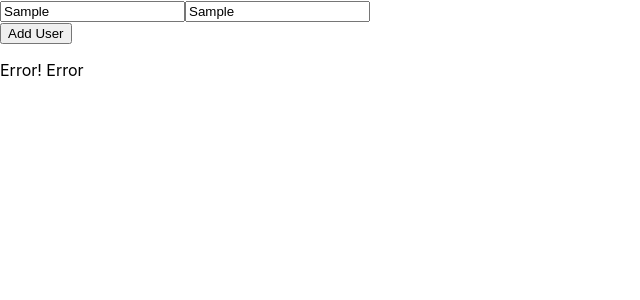
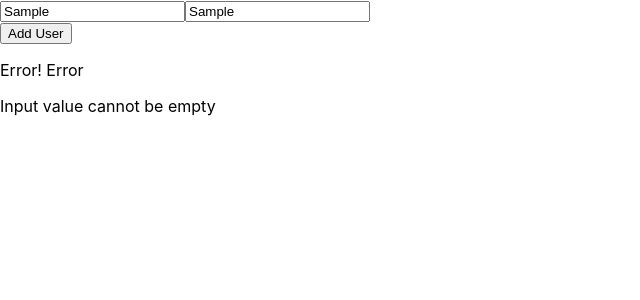
Before and after one commit to AnnieDebbie/user_tracker, a React (Create React App) app: page / in a window 1280 px wide. Both pictures are taken after typing "Sample", "Sample" into the empty fields and a click on the button "Add User". Shown: the top 300 px of the page, without its empty margins (0-640 px from the left). Built offline with nearby package versions, Linux system fonts and the light colour scheme.

Commit message:
Feat: Distribute error state and messages - Move create error function and related states to app js - Add condition to show modal if both input values are empty - Show error modal only if form is invalid

```diff
--- a/src/App.js
+++ b/src/App.js
@@ -6,9 +6,12 @@ import ErrorModal from "./components/ErrorModal";
 
 function App() {
   const [users, setUsers] = useState([]);
-  const [isFormValid, setIsFormValid] = useState(false);
+  const [isFormValid, setIsFormValid] = useState(true);
   const [isNameValid, setIsNameValid] = useState(false);
   const [isAgeValid, setIsAgeValid] = useState(false);
+  const [nameError, setNameError] = useState("");
+  const [ageError, setAgeError] = useState("");
+  const [formError, setFormError] = useState("");
 
   function addUserHandler(newUser) {
     setUsers((prevUsers) => [...prevUsers, newUser]);
@@ -18,8 +21,25 @@ function App() {
     setIsFormValid(validValue);
   }
 
-  const allInfo = [
-    {
+  function createError(formValidity) {
+    if (formValidity === false) {
+      let formErrMessage = "Input value cannot be empty";
+      setFormError(formErrMessage);
+      return formErrMessage;
+    }
+    if (isAgeValid === false) {
+      let ageErrMessage = "Please enter a valid number";
+      setAgeError(ageErrMessage);
+      return ageErrMessage;
+    }
+    if (isNameValid === false) {
+      let nameErrMessage = "Please enter a valid age";
+      setNameError(nameErrMessage);
+      return nameErrMessage;
+    }
+  }
+
+  const allInfo = {
     isFormValid: isFormValid,
     setIsFormValid: checkFormValidity,
     onAddUser: addUserHandler,
@@ -27,24 +47,16 @@ function App() {
     isNameValid: isNameValid,
     setIsAgeValid: setIsAgeValid,
     setIsNameValid: setIsNameValid,
-    },
-  ];
+    showErrorModal: createError,
+    ageError: ageError,
+    nameError: nameError,
+    formError: formError,
+  };
   return (
     <div className="">
-      <AddUserForm
-        allInfo={allInfo}
-        // isFormValid={isFormValid}
-        // setIsFormValid={checkFormValidity}
-        // onAddUser={addUserHandler}
-        // isAgeValid={isAgeValid}
-        // isNameValid={isNameValid}
-        // setIsAgeValid={setIsAgeValid}
-        // setIsNameValid={setIsNameValid}
-      />
+      <AddUserForm allInfo={allInfo} />
       <Users users={users} />
-      {!isFormValid && (
-        <ErrorModal isAgeValid={isAgeValid} isNameValid={isNameValid} />
-      )}
+      {isFormValid || <ErrorModal allInfo={allInfo} />}
     </div>
   );
 }
--- a/src/components/AddUserForm.js
+++ b/src/components/AddUserForm.js
@@ -5,8 +5,7 @@ function AddUserForm(props) {
   const [userName, setUserName] = useState("");
   const [userAge, setUserAge] = useState("");
 
-  let propsData = props.allInfo[0];
-
+  let propsData = props.allInfo;
   function nameChangeHandler(e) {
     let nameValue = e.target.value;
     setUserName(nameValue);
@@ -19,7 +18,6 @@ function AddUserForm(props) {
   function validateInput() {
     let nameValidity = userName.trim().length > 0;
     let ageValidity = !isNaN(userAge) && userAge.trim().length > 0;
-
     propsData.setIsNameValid(nameValidity);
     propsData.setIsAgeValid(ageValidity);
 
@@ -38,10 +36,11 @@ function AddUserForm(props) {
         age: userAge,
         id: uuidv4(),
       };
-      propsData.setIsFormValid(true);
       propsData.onAddUser(userData);
-    } else propsData.setIsFormValid(false);
-
+    } else {
+      propsData.setIsFormValid(false);
+      propsData.showErrorModal(formValid);
+    }
   }
 
   return (
--- a/src/components/ErrorModal.js
+++ b/src/components/ErrorModal.js
@@ -1,19 +1,16 @@
 import { useState } from "react";
 function ErrorModal(props) {
-  const [nameError, setNameError] = useState("");
-  const [ageError, setAgeError] = useState("");
-
-  console.log(props.isAgeValid, props.isNameValid)
-  function createError() {
-    setAgeError(props.isAgeValid || " Please enter a valid number");
-    setNameError(props.isNameValid || "Please enter a valid age");
-  }
-
-  return <div>
-    <p> Error! Error </p>
-    <p> {nameError}</p>
-    <p> {ageError} </p>
-  </div>;
+  let errorProps = props.allInfo;
+  console.log("heyyy")
+  console.log(errorProps.formError, errorProps.ageError, errorProps.nameError);
+  return (
+    <div>
+      <p> Error! Error </p>
+      <p> {errorProps.formError}</p>
+      <p> {errorProps.nameError}</p>
+      <p> {errorProps.ageError} </p>
+    </div>
+  );
 }
 
 export default ErrorModal;
```
Lines whose indentation alone changed are shown as unchanged.
